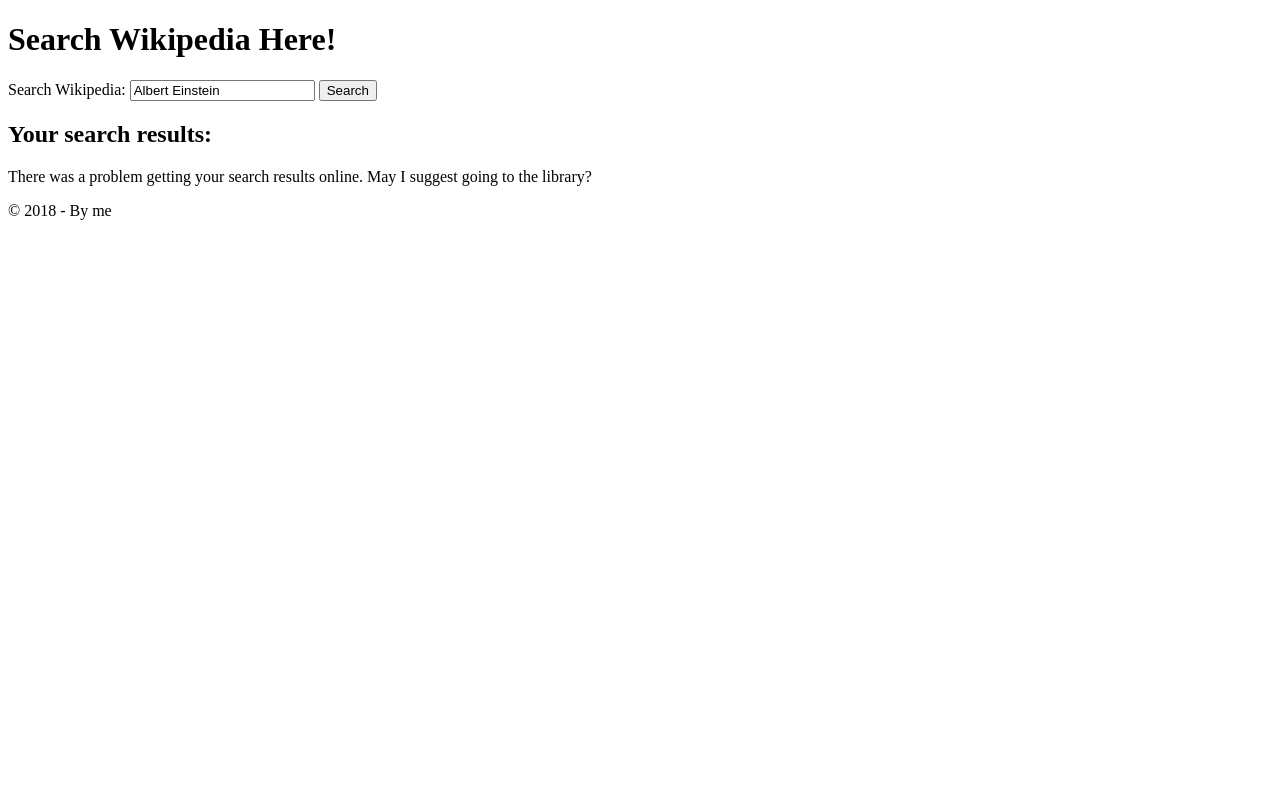
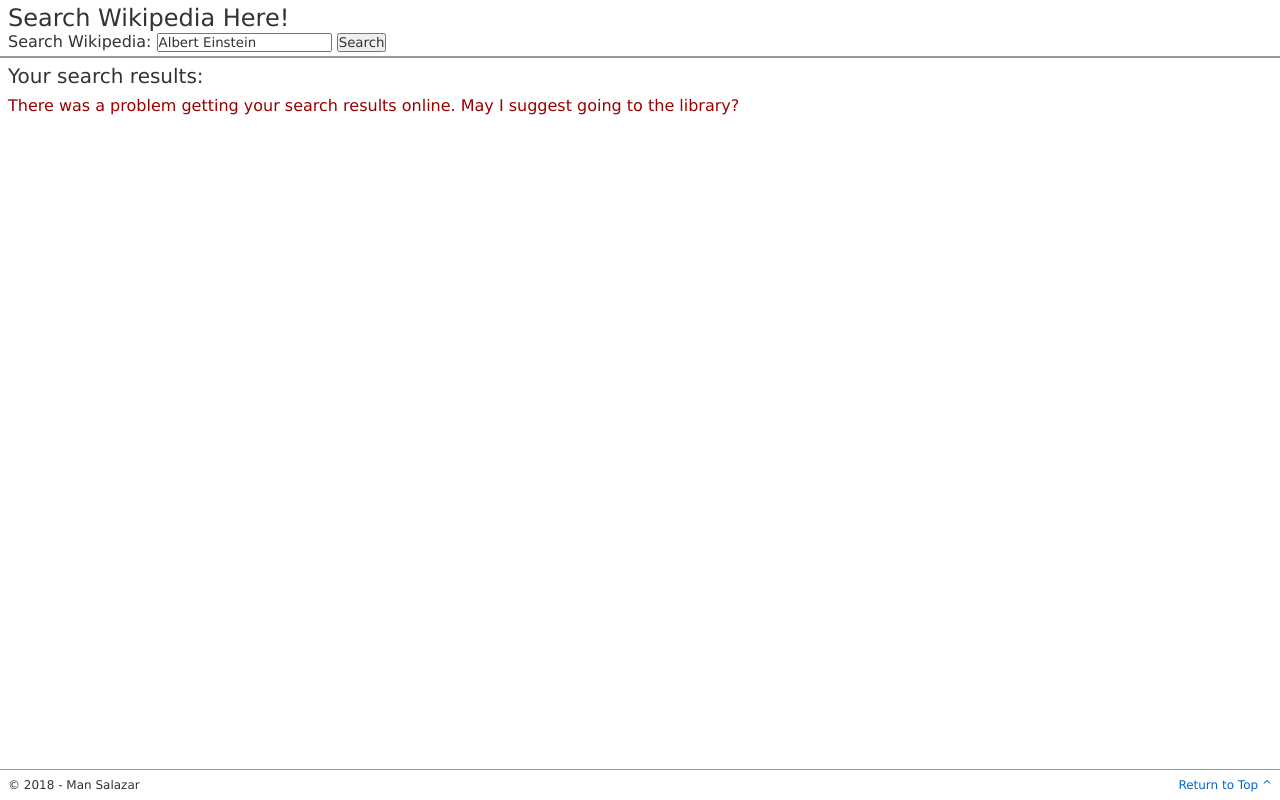
Before and after one commit to mansalazar/wikipedia-api, a plain HTML site: page index.html in a window 1280 px wide. Drawn offline with nearby package versions, Linux system fonts and the light colour scheme.

Commit message:
Add styling

```diff
--- a/index.html
+++ b/index.html
@@ -2,6 +2,7 @@
 <html lang="en">
   <head>
     <meta charset="utf-8" />
+    <meta name="viewport" content="width=device-width, initial-scale=1.0">
     <title>Accessing Wikipedia API</title>
     <link rel="stylesheet" href="site.css" type="text/css" />
   </head>
@@ -9,10 +10,8 @@
     <header>
       <h1>Search Wikipedia Here!</h1>
       <form id="searchForm">
-          <label>
-            Search Wikipedia:
-            <input type="search" placeholder="Search Wikipedia for subjective answers!" value="Albert Einstein" />
-          </label>
+          <label for="searchField">Search Wikipedia:</label>
+          <input id="searchField" type="search" placeholder="Search Wikipedia for subjective answers!" value="Albert Einstein" />
           <input type="submit" value="Search" />
         </form>
     </header>
@@ -23,7 +22,8 @@
       </section>
     </main>
     <footer>
-      &copy; 2018 - By me
+      <p>&copy; 2018 - Man Salazar</p>
+      <a id="scrollToTop">Return to Top ^</a>
     </footer>
     <script src="https://ajax.googleapis.com/ajax/libs/jquery/3.3.1/jquery.min.js"></script>
     <script src="main.js"></script>
--- a/main.js
+++ b/main.js
@@ -103,6 +103,11 @@ $(function() {
     handleWikiSearch()
   })
 
+  $('#scrollToTop').click(function(e) {
+    e.preventDefault()
+    window.scroll(0, 0)
+  })
+
   $(window).scroll(function() {
     if($(window).scrollTop() + $(window).height() === $(document).height()) {
         searchResults.offSet += searchResults.offSetIncrement
--- a/site.css
+++ b/site.css
@@ -0,0 +1,110 @@
+* {
+  box-sizing: border-box;
+  font-family: Verdana, Geneva, sans-serif;
+  color: #333333;
+  margin: 0;
+  padding: 0;
+}
+
+html {
+  font-size: 16px;
+}
+
+h1 {
+  font-size: 1.5rem;
+  font-weight: normal;
+}
+
+h2 {
+  font-size: 1.25rem;
+  font-weight: normal;
+  margin-bottom: 8px;
+}
+
+h3 {
+  font-size: 1rem;
+}
+
+a {
+  color: #0066CC;
+  text-decoration: none;
+  cursor: pointer;
+}
+
+a:hover {
+  text-decoration: underline;
+}
+
+header {
+  position: fixed;
+  top: 0;
+  left: 0;
+  width: 100%;
+  padding: .25rem 8px;
+  background-color: #FFFFFF;
+  border-bottom: 2px solid #999999;
+  z-index: 1;
+}
+
+footer {
+  position: fixed;
+  bottom: 0;
+  left: 0;
+  display: flex;
+  flex-flow: row nowrap;
+  justify-content: space-between;
+  font-size: .75rem;
+  width: 100%;
+  padding: .5rem 8px;
+  background-color: #FFFFFF;
+  border-top: 1px solid #999999;
+  z-index: 1;
+}
+
+main {
+  position: relative;
+  padding: 4rem 8px 3rem 8px;
+}
+
+article {
+  position: relative;
+  display: flex;
+  flex-flow: column nowrap;
+  font-size: .75rem;
+  line-height: 1rem;
+  padding: 8px 0;
+  margin: 0 16px;
+  border-bottom: 1px solid #999999;
+}
+
+article h3, article time, article p {
+  margin-bottom: .25rem;
+}
+
+.error {
+  color: #990000;
+}
+
+@media only screen and (min-width: 600px) {
+  article {
+    flex-flow: row wrap;
+  }
+
+  article h3 {
+    flex-basis: 50%;
+  }
+
+  article p {
+    flex-basis: 100%;
+  }
+
+  article time {
+    flex-basis: 50%;
+    text-align: right;
+  }
+
+  article aside {
+    flex-basis: 100%;
+    text-align: right;
+  }
+}
```
